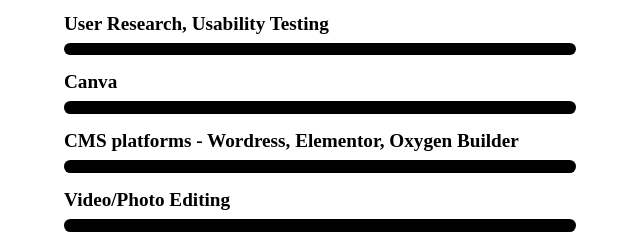
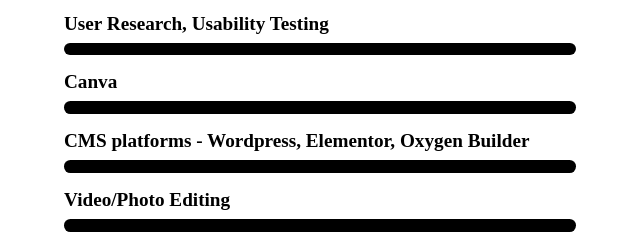
Before and after one commit to akb286/UX_UI_HW_19, a plain HTML site: page index.html in a window 1280 px wide. Shown: the part 2104-2343 px from the top of the page, 320-960 px from the left. Drawn offline with nearby package versions, Linux system fonts and the light colour scheme.

Commit message:
1 line
one line

```diff
--- a/index.html
+++ b/index.html
@@ -131,7 +131,7 @@
       </div>
       <div class="progress-column">
         <div class="progress-wrapper">
-          <h2 class="progress-title">CMS platforms - Wordress, Elementor, Oxygen Builder</h2>
+          <h2 class="progress-title">CMS platforms - Wordpress, Elementor, Oxygen Builder</h2>
           <div class="progress-container">
             <div class="progress"></div>
           </div>
```
